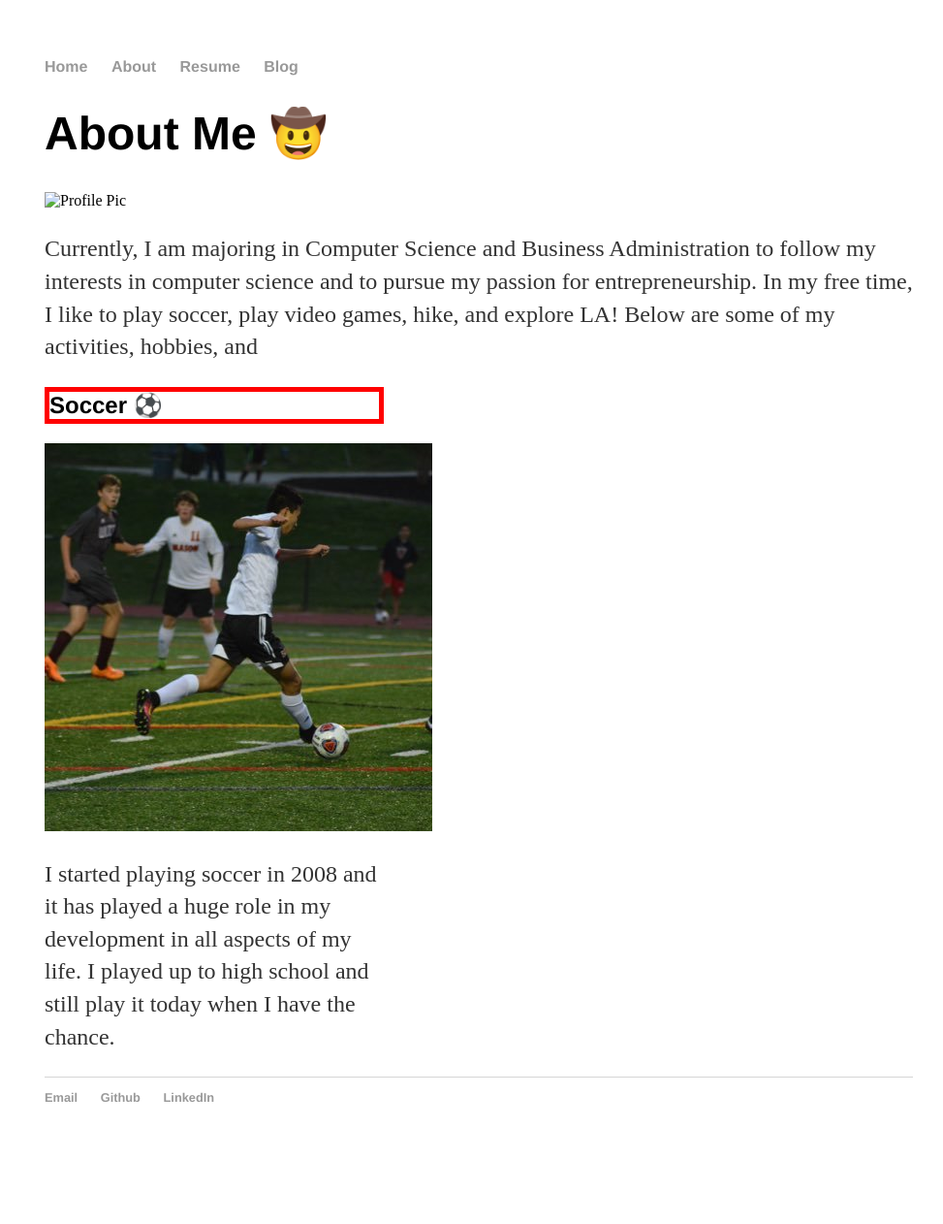
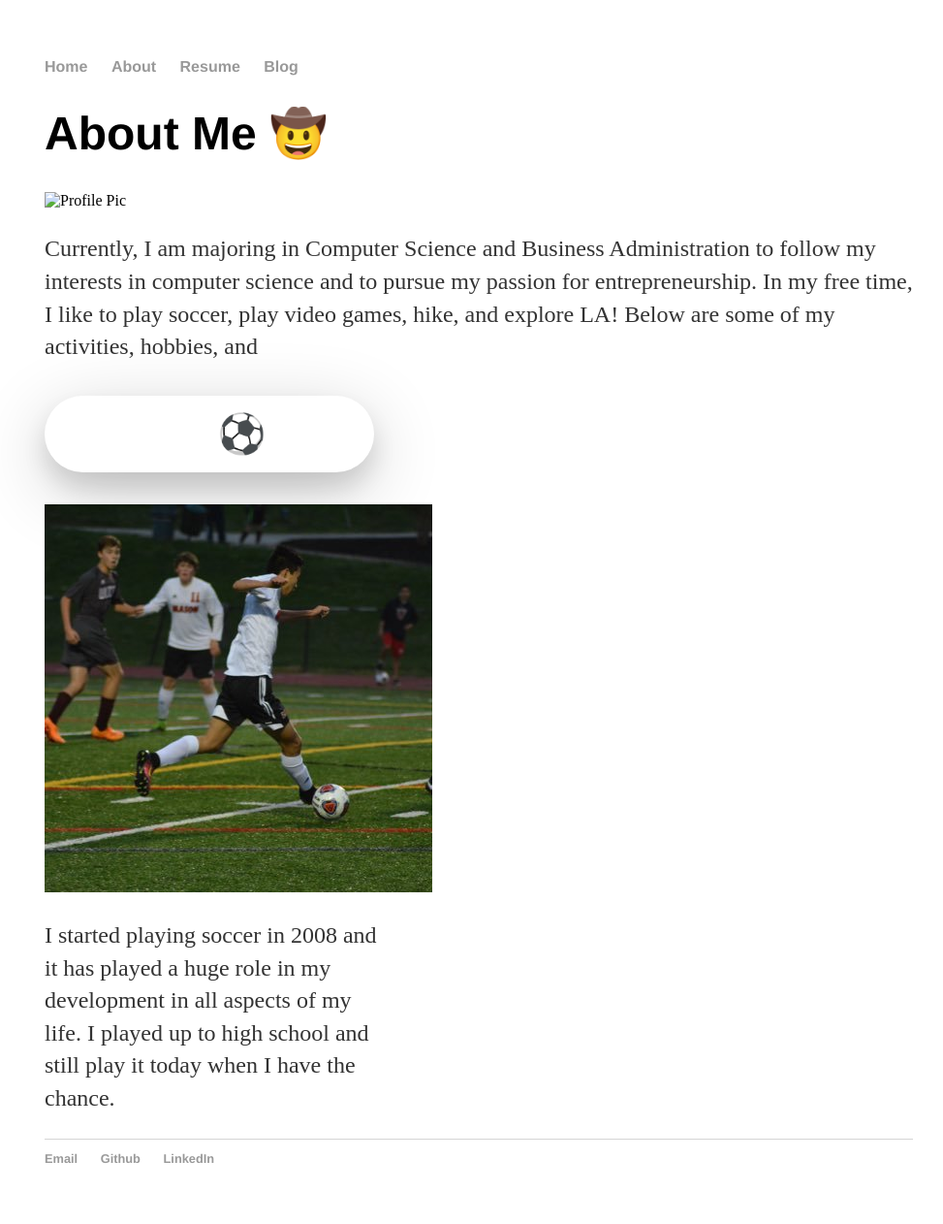
Before and after one commit to Haeju1/Haeju1.github.io, a Jekyll site: the page built from about/index.html, in a window 1280 px wide. Shown: the whole page at 97% size, without its empty margins (146-1119 px from the left). Built offline with Jekyll 4.4.1, drawn with Linux system fonts in a browser that asks for light colours; before the commit the page ends 1199 px from its top, so only the background shows below that.

Commit message:
Update about.css

```diff
--- a/css/about.css
+++ b/css/about.css
@@ -24,9 +24,20 @@ h1 {
     font-family:'Helvetica', 'Arial', 'Sans-Serif';
 }
 h2 {
-    font-size: 1.5em;
+    font-size: 2.5em;
     font-family:'Helvetica', 'Arial', 'Sans-Serif';
-    border: 5px solid red;
+    padding: 10px;
+	/*border: 5px solid gray;*/
+    padding:16px 34px;
+    border-radius:100px;
+    color:#fff;
+    margin-right:10px;
+    -webkit-transition:all 200ms ease-in-out;
+    transition:all 200ms ease-in-out;
+    position:relative;
+    -webkit-box-shadow:0 15px 24px rgba(0,0,0,0.12),0 19px 76px rgba(0,0,0,0.2);
+    box-shadow:0 15px 24px rgba(0,0,0,0.12),0 19px 76px rgba(0,0,0,0.2);
+    border-radius:100px
 }
 p {
     font-size: 1.5em;
```
